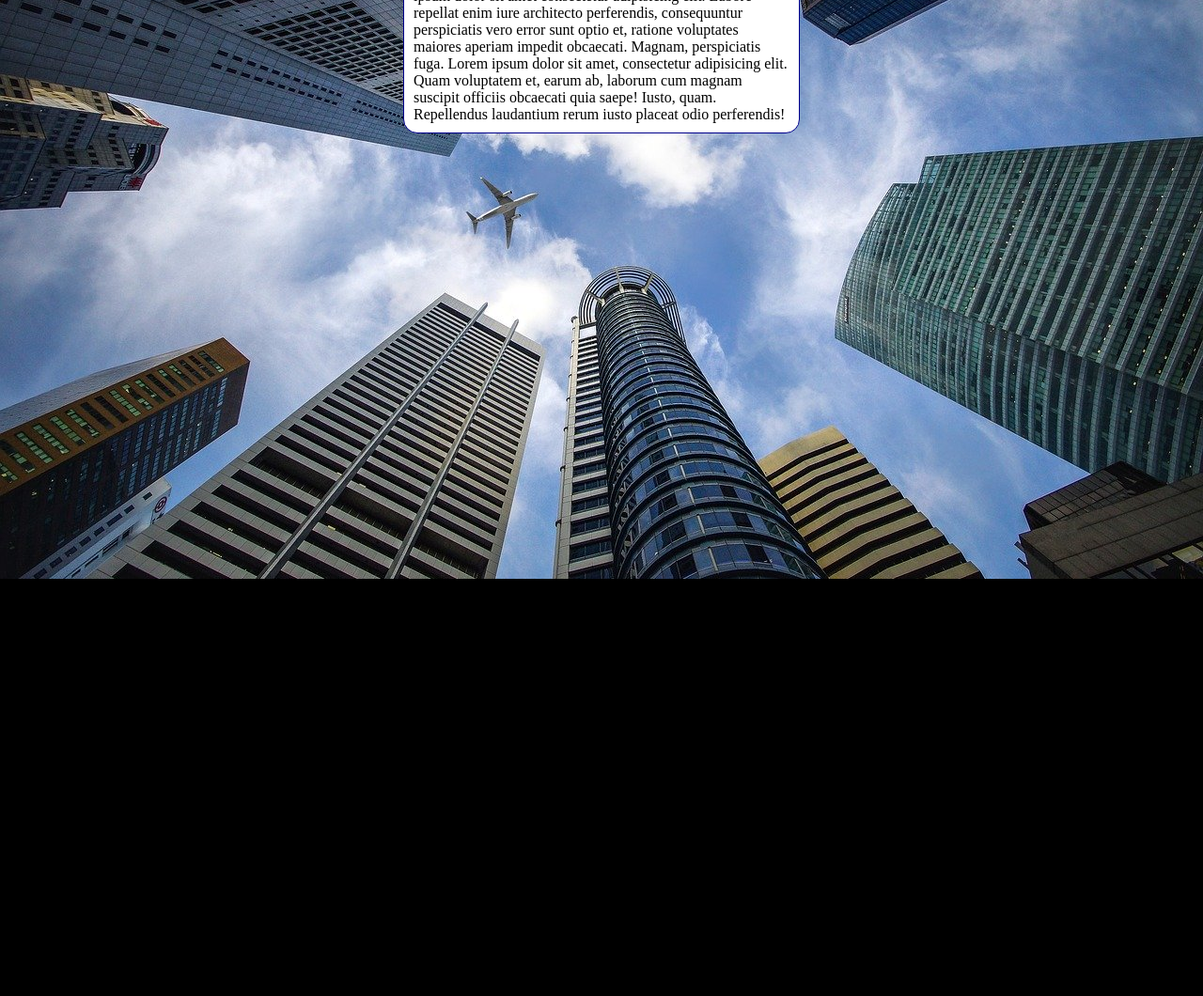
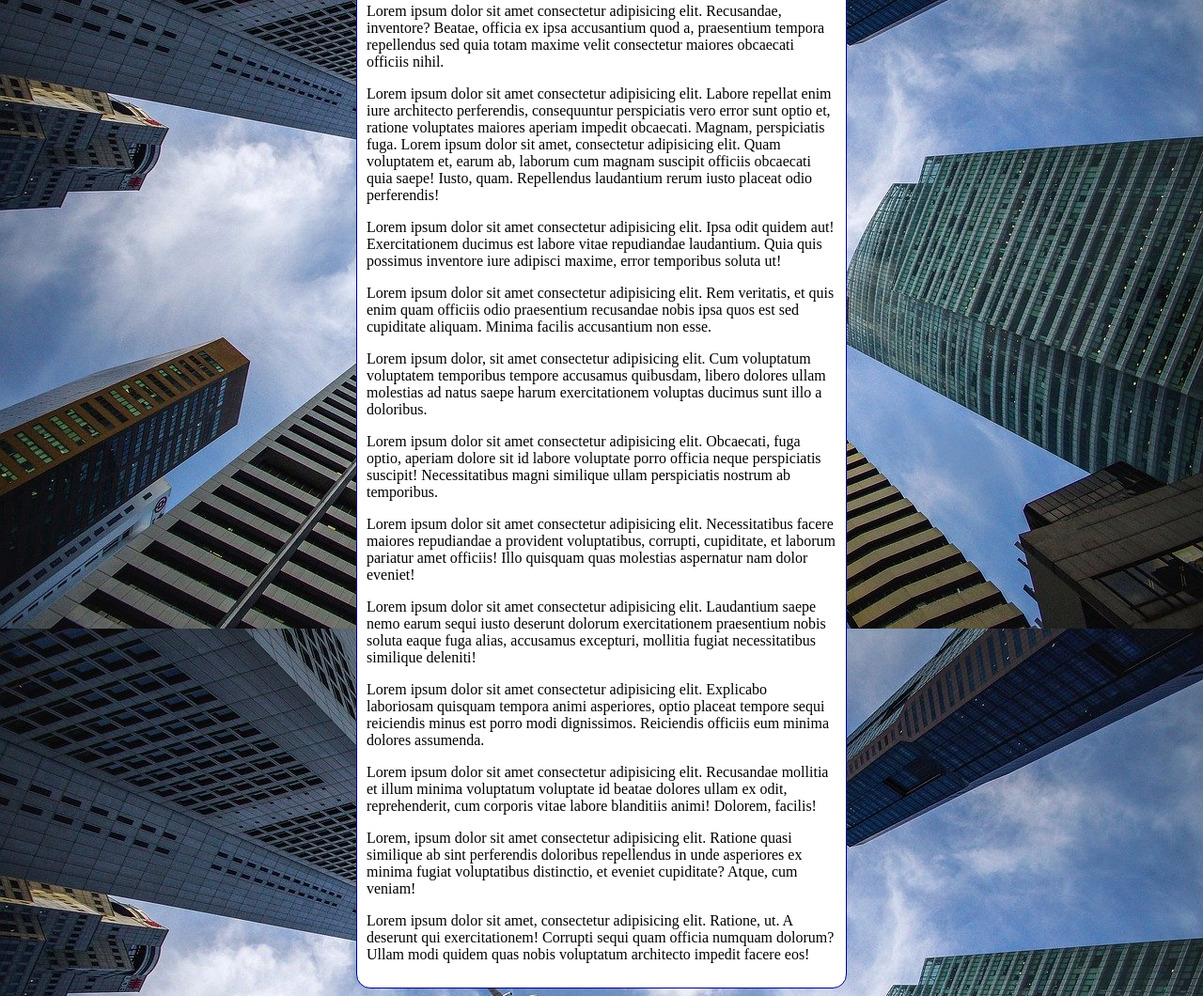
Before and after one commit to larisoares2/html-css, a plain HTML site: page exercicios/ex022/fundo006.html in a window 1280 px wide. Shown: the part 184-1244 px from the top of the page at 94% size. Before the commit the page ends 800 px from the top, so only its background shows below. Drawn offline with Linux system fonts and the light colour scheme.

Commit message:
Update fundo006.html

```diff
--- a/exercicios/ex022/fundo006.html
+++ b/exercicios/ex022/fundo006.html
@@ -4,18 +4,22 @@
     <meta charset="UTF-8">
     <meta http-equiv="X-UA-Compatible" content="IE=edge">
     <meta name="viewport" content="width=device-width, initial-scale=1.0">
-    <title>Document</title>
+    <title>Fundo Fixo de Tela</title>
     <style>
         body{
-            background-color: black;
+           /* background-color: black;
             background-image: url(imagens/wallpaper002.jpg);
-            background-position: center top;
+            background-position: center center;
             background-repeat: no-repeat;
+            background-size: cover;
+
+            shorthand: background: color, image, position, repeat, (size), attachment */
+            background: black url(imagens/wallpaper002.jpg) center center no-repeat fixed;
             background-size: cover;
         }
         main{
             background-color: white;
-            width: 400px;
+            max-width: 500px;
             padding: 10px;
             margin: auto;
             border: 1px solid darkblue;
@@ -26,7 +30,18 @@
 <body>
     <main>
         <h1>Teste de Imagem de fundo</h1>
-        Lorem, ipsum dolor sit amet consectetur adipisicing elit. Dignissimos id saepe officia similique exercitationem, nulla laboriosam quas ex reiciendis architecto nesciunt. Soluta at assumenda iusto nam et molestias, repellat delectus. Lorem ipsum dolor sit amet consectetur adipisicing elit. Labore repellat enim iure architecto perferendis, consequuntur perspiciatis vero error sunt optio et, ratione voluptates maiores aperiam impedit obcaecati. Magnam, perspiciatis fuga. Lorem ipsum dolor sit amet, consectetur adipisicing elit. Quam voluptatem et, earum ab, laborum cum magnam suscipit officiis obcaecati quia saepe! Iusto, quam. Repellendus laudantium rerum iusto placeat odio perferendis!
+        Lorem, ipsum dolor sit amet consectetur adipisicing elit. Dignissimos id saepe officia similique exercitationem, nulla laboriosam quas ex reiciendis architecto nesciunt. Soluta at assumenda iusto nam et molestias, repellat delectus.
+        <p>Lorem ipsum dolor sit amet consectetur adipisicing elit. Recusandae, inventore? Beatae, officia ex ipsa accusantium quod a, praesentium tempora repellendus sed quia totam maxime velit consectetur maiores obcaecati officiis nihil.</p> Lorem ipsum dolor sit amet consectetur adipisicing elit. Labore repellat enim iure architecto perferendis, consequuntur perspiciatis vero error sunt optio et, ratione voluptates maiores aperiam impedit obcaecati. Magnam, perspiciatis fuga. Lorem ipsum dolor sit amet, consectetur adipisicing elit. Quam voluptatem et, earum ab, laborum cum magnam suscipit officiis obcaecati quia saepe! Iusto, quam. Repellendus laudantium rerum iusto placeat odio perferendis!
+        <p>Lorem ipsum dolor sit amet consectetur adipisicing elit. Ipsa odit quidem aut! Exercitationem ducimus est labore vitae repudiandae laudantium. Quia quis possimus inventore iure adipisci maxime, error temporibus soluta ut!</p>
+        <p>Lorem ipsum dolor sit amet consectetur adipisicing elit. Rem veritatis, et quis enim quam officiis odio praesentium recusandae nobis ipsa quos est sed cupiditate aliquam. Minima facilis accusantium non esse.</p>
+        <p>Lorem ipsum dolor, sit amet consectetur adipisicing elit. Cum voluptatum voluptatem temporibus tempore accusamus quibusdam, libero dolores ullam molestias ad natus saepe harum exercitationem voluptas ducimus sunt illo a doloribus.</p>
+        <p>Lorem ipsum dolor sit amet consectetur adipisicing elit. Obcaecati, fuga optio, aperiam dolore sit id labore voluptate porro officia neque perspiciatis suscipit! Necessitatibus magni similique ullam perspiciatis nostrum ab temporibus.</p>
+        <p>Lorem ipsum dolor sit amet consectetur adipisicing elit. Necessitatibus facere maiores repudiandae a provident voluptatibus, corrupti, cupiditate, et laborum pariatur amet officiis! Illo quisquam quas molestias aspernatur nam dolor eveniet!</p>
+        <p>Lorem ipsum dolor sit amet consectetur adipisicing elit. Laudantium saepe nemo earum sequi iusto deserunt dolorum exercitationem praesentium nobis soluta eaque fuga alias, accusamus excepturi, mollitia fugiat necessitatibus similique deleniti!</p>
+        <p>Lorem ipsum dolor sit amet consectetur adipisicing elit. Explicabo laboriosam quisquam tempora animi asperiores, optio placeat tempore sequi reiciendis minus est porro modi dignissimos. Reiciendis officiis eum minima dolores assumenda.</p>
+        <p>Lorem ipsum dolor sit amet consectetur adipisicing elit. Recusandae mollitia et illum minima voluptatum voluptate id beatae dolores ullam ex odit, reprehenderit, cum corporis vitae labore blanditiis animi! Dolorem, facilis!</p>
+        <p>Lorem, ipsum dolor sit amet consectetur adipisicing elit. Ratione quasi similique ab sint perferendis doloribus repellendus in unde asperiores ex minima fugiat voluptatibus distinctio, et eveniet cupiditate? Atque, cum veniam!</p>
+        <p>Lorem ipsum dolor sit amet, consectetur adipisicing elit. Ratione, ut. A deserunt qui exercitationem! Corrupti sequi quam officia numquam dolorum? Ullam modi quidem quas nobis voluptatum architecto impedit facere eos!</p>
     </main>
 </body>
 </html>
```
